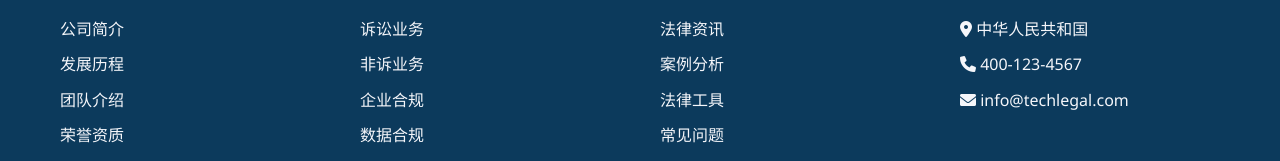
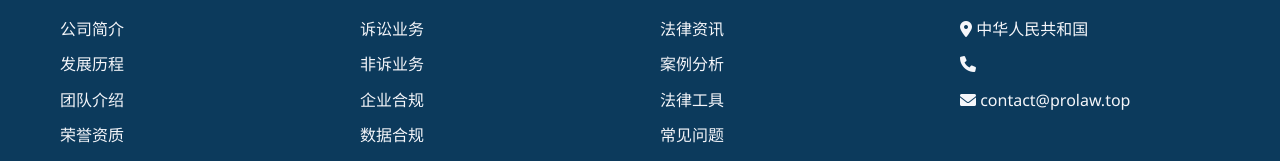
Before and after one commit to high0/Prolaw, a plain HTML site: page index.html in a window 1280 px wide. Shown: the part 3030-3191 px from the top of the page. Drawn offline with Linux system fonts and the light colour scheme.

Commit message:
Update index.html

```diff
--- a/index.html
+++ b/index.html
@@ -747,8 +747,8 @@
                     <h5>联系我们</h5>
                     <ul>
                         <li><a href="#"><i class="fas fa-map-marker-alt"></i> 中华人民共和国</a></li>
-                        <li><a href="#"><i class="fas fa-phone"></i> 400-123-4567</a></li>
-                        <li><a href="#"><i class="fas fa-envelope"></i> info@techlegal.com</a></li>
+                        <li><a href="#"><i class="fas fa-phone"></i> </a></li>
+                        <li><a href="#"><i class="fas fa-envelope"></i> contact@prolaw.top</a></li>
                     </ul>
                 </div>
             </div>
```
